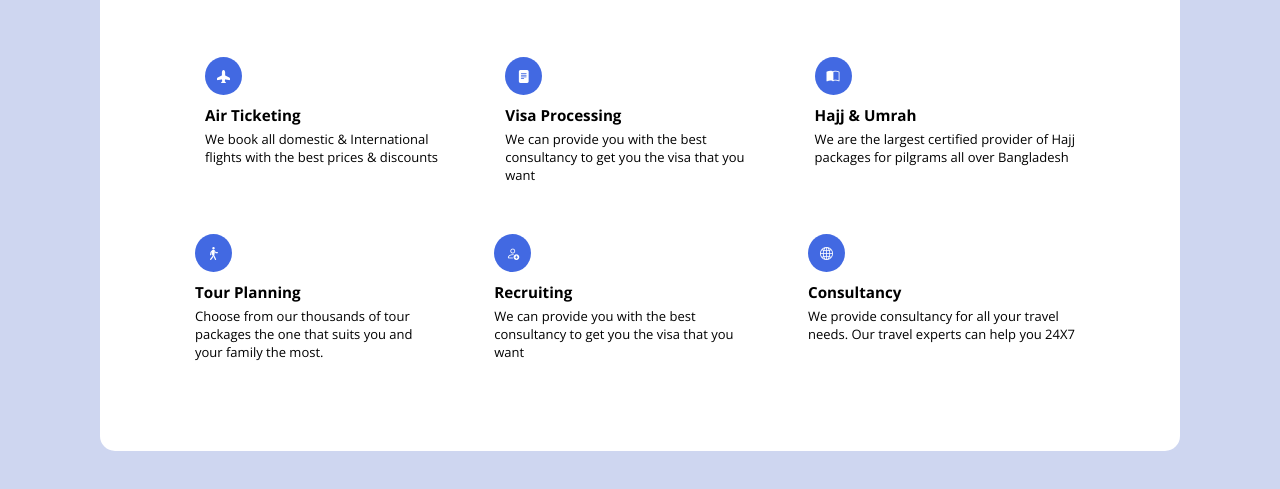
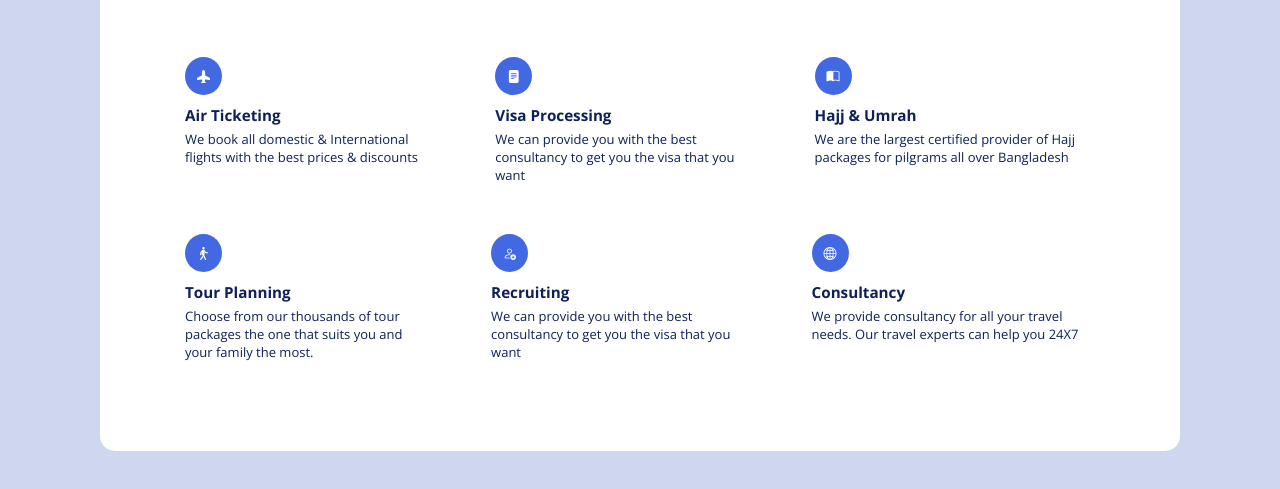
Before and after one commit to ELIASMJUAN/image-based-web-project, a plain HTML site: page index.html in a window 1280 px wide. Shown: the part 377-866 px from the top of the page. Drawn offline with nearby package versions, Linux system fonts and the light colour scheme.

Commit message:
finalizo

```diff
--- a/css/estilo.css
+++ b/css/estilo.css
@@ -1,13 +1,14 @@
 @import url("https://cdn.jsdelivr.net/npm/bootstrap-icons@1.11.3/font/bootstrap-icons.min.css");
-
 @import url('https://fonts.googleapis.com/css2?family=Open+Sans:ital,wght@0,300..800;1,300..800&display=swap');
 
 *{
     margin: 0px;
     padding: 0px;
 }
+
 body{
     background-color: #ced6f0;
+    color: #0e2058ff;
     font-family: "Open Sans", sans-serif;
     font-optical-sizing: auto;
     font-weight: 300;
@@ -47,15 +48,15 @@ div.d2{
 }
 div.di1{
     margin: 10px 15px;
-    padding: 10px 10px 10px 30px;
+    padding: 10px;
 }
 div.di2{
     margin: 10px 15px;
-    padding: 10px 10px 10px 20px;
+    padding: 10px 10px 10px 30px;
 }
 div.di3{
     margin: 10px 15px;
-    padding: 10px 10px 10px 20px;
+    padding: 10px 10px 10px 30px;
 }
 /* finaliza div contenedor 2 */
 
@@ -69,23 +70,20 @@ div.d3{
 }
 div.di4{
     margin: 10px 15px;
-    padding: 10px 10px 10px 20px;
+    padding: 10px;
     width: 450px;
 }
 div.di5{
     margin: 10px 15px;
-    padding: 10px 10px 10px 20px;
+    padding: 10px 10px 10px 30px;
 }
 div.di6{
     margin: 10px 15px;
-    padding: 10px 10px 10px 20px;
+    padding: 10px 10px 10px 30px;
 }
 /* finaliza div padre 3 */
 
-
-/* div{
-    border: 2px, solid, black;
-} */
+/* otros estilos */
 h3{
     padding:20px 0px 5px 0px;
 }
@@ -95,14 +93,3 @@ i{
     border-radius: 100%;
     padding: 10px 12px;
 }
-/* // <uniquifier>: Use a unique and descriptive class name
-// <weight>: Use a value from 300 to 800
-
-open-sans-<uniquifier> {
-  font-family: "Open Sans", sans-serif;
-  font-optical-sizing: auto;
-  font-weight: <weight>;
-  font-style: normal;
-  font-variation-settings:
-    "wdth" 100;
-} */
```
